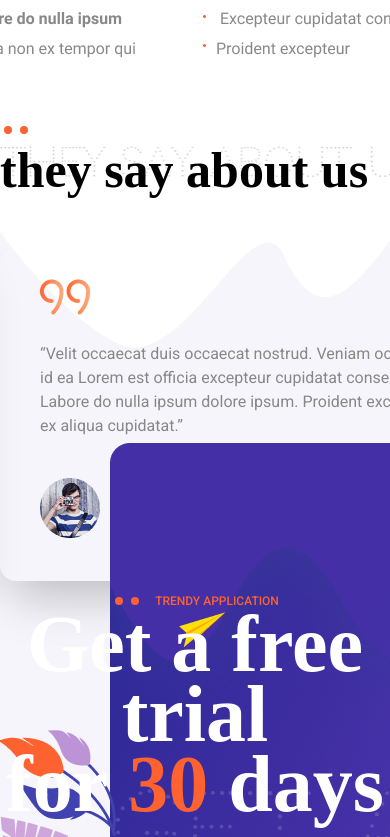
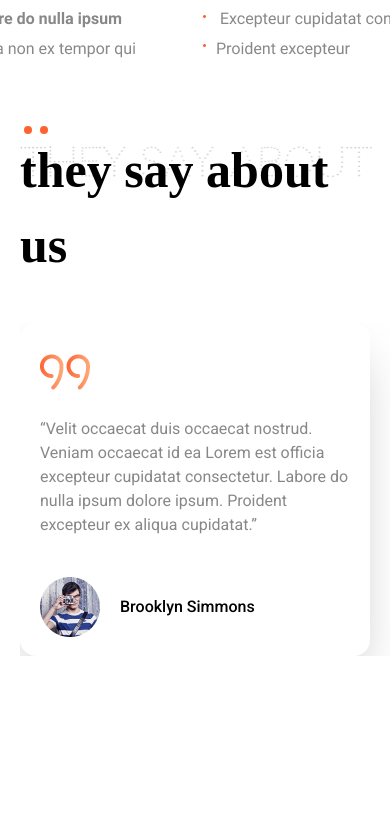
Before and after one commit to shoriful-dev/APP-LANDING, a React (Vite) app: page / in a window 390 px wide. Shown: the part 5407-6244 px from the top of the page. Built offline with nearby package versions, Linux system fonts and the light colour scheme; a web font is replaced by a local one.

Commit message:
About Us Complete responsive

```diff
--- a/src/components/AboutCart.jsx
+++ b/src/components/AboutCart.jsx
@@ -6,11 +6,11 @@ import Frame from '../assets/Frame.png';
 const AboutCart = ({ imgSrc, text}) => {
   return (
     <>
-      <div className="w-[480px] h-[333px] shadow-2xl rounded-2xl border-gray-200 px-10 py-6 mb-20">
+      <div className="md:w-[480px] w-[350px] h-[333px] shadow-2xl rounded-2xl border-gray-200 md:px-10 px-5 py-6">
         <div className={'h-[50px] w-[50px]'}>
           <Image imgSrc={Frame} />
         </div>
-        <p className="font-roboto text-gray pt-5 w-[400px]">
+        <p className="font-roboto text-gray pt-5 md:w-[400px]">
           “Velit occaecat duis occaecat nostrud. Veniam occaecat id ea Lorem est
           officia excepteur cupidatat consectetur. Labore do nulla ipsum dolore
           ipsum. Proident excepteur ex aliqua cupidatat.”
--- a/src/layouts/AboutUs.jsx
+++ b/src/layouts/AboutUs.jsx
@@ -17,18 +17,18 @@ const AboutUs = () => {
     focusOnSelect: true,
     infinite: true,
     slidesToShow: 3,
-    slidesToScroll: 3,
+    slidesToScroll: 1,
     speed: 500,
   };
   return (
     <>
       <Container>
         <div className="">
-          <span className="flex text-red">
+          <span className="flex text-red px-5 md:px-0">
             <GoDotFill />
             <GoDotFill />
           </span>
-          <div>
+          <div className='px-5 md:px-0'>
             <div className="w-[420px] pt-2">
               <Image imgSrc={AboutText} />
             </div>
@@ -36,7 +36,7 @@ const AboutUs = () => {
               they say about us
             </h3>
           </div>
-          <div className="w-[1500px] h-[457px] mt-10">
+          <div className="w-[1520px] h-[457px] mt-10 px-5">
             <Slider {...settings}>
               <div>
                 <AboutCart imgSrc={ManOne} text={'Brooklyn Simmons'} />
--- a/src/layouts/GetTrial.jsx
+++ b/src/layouts/GetTrial.jsx
@@ -18,7 +18,7 @@ const GetTrial = () => {
       <div className="w-[273px] h-[384] right-[-1580px] top-[0px] relative hidden md:block">
         <Image imgSrc={RightShape} />
       </div>
-      <div className="bg-TrialCart h-[1064px] mt-[-550px]">
+      <div className="bg-TrialCart h-[1064px] md:mt-[-550px] mt-0">
         <Container>
           <div className="pt-72 relative">
             <div className="bg-trialBg h-[564px] py-[150px]">
```
